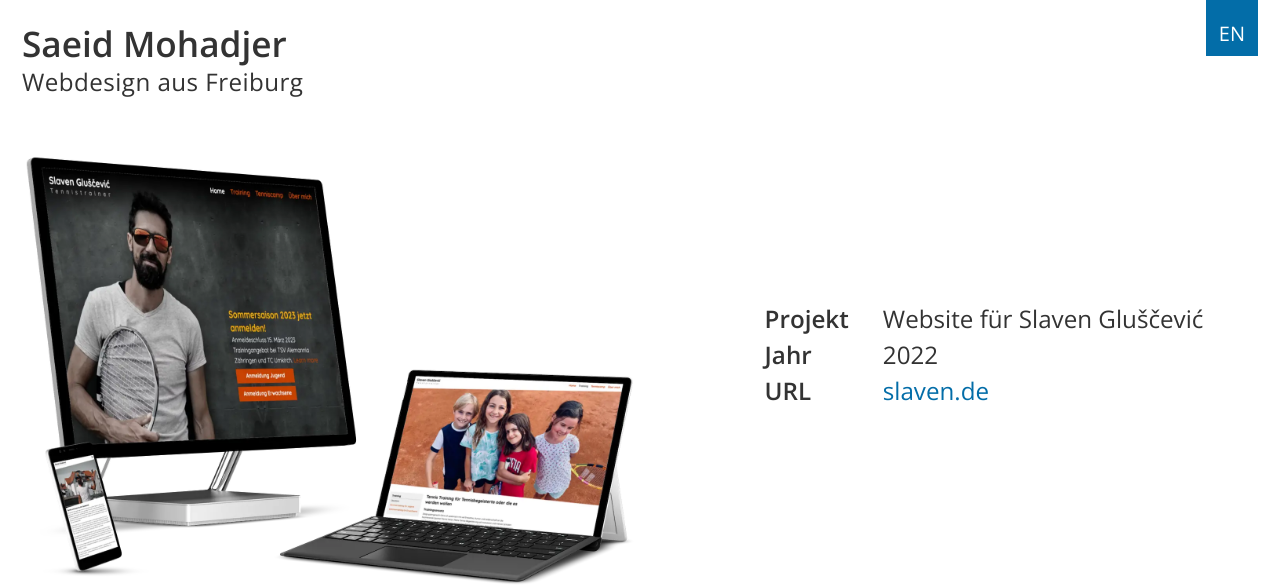
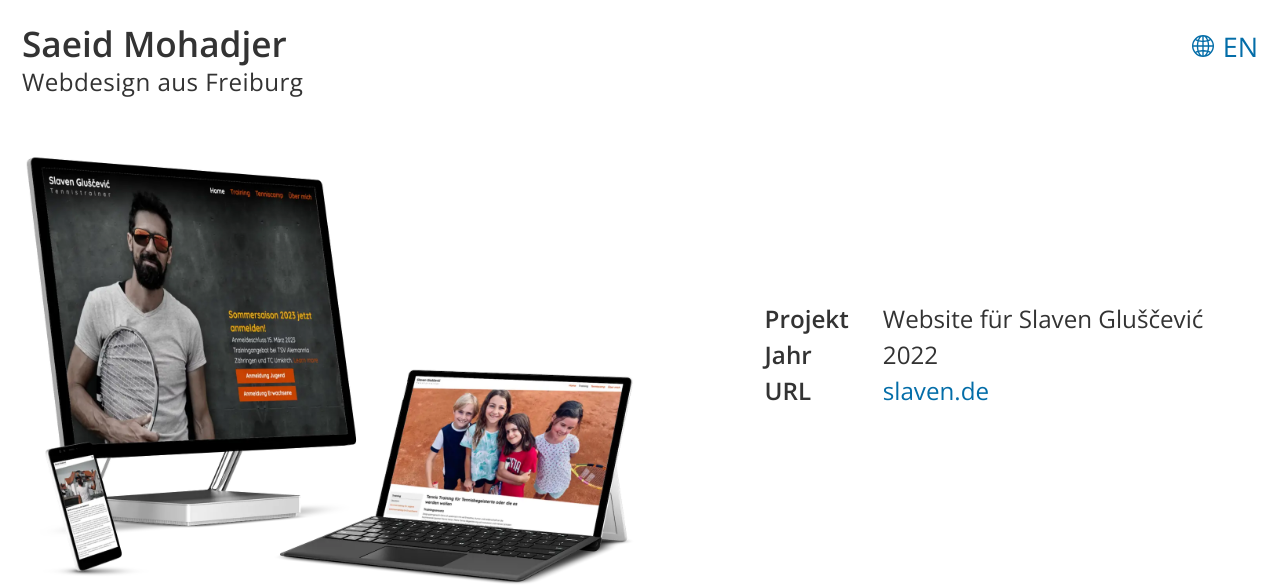
Before and after one commit to smohadjer/saeidmohadjer.com, a PHP site: page / in a window 1280 px wide. Shown: the top 586 px of the page. Run offline with PHP 8.4, Linux system fonts and the light colour scheme; style sheets or scripts are compiled from the project's sources.

Commit message:
Deploying to gh-pages from @ smohadjer/saeidmohadjer.com@62a7af7e6f0fd4908e2d2329d723ee080f5cc57d 🚀

```diff
--- a/index.html
+++ b/index.html
@@ -23,7 +23,7 @@
 			<h1>Webdesign aus Freiburg</h1>
 		</div>
 		<div>
-			<a href="en/">EN</a>
+			<a class="lang" href="en/">EN</a>
 		</div>
 	</header>
 
--- a/resources/css/styles.css
+++ b/resources/css/styles.css
@@ -175,27 +175,18 @@ header {
   justify-content: space-between;
 }
 header a {
-  font-size: 16px;
-  background: #036da8;
-  color: white;
-  padding: 10px;
   font-weight: normal;
-  display: block;
-  line-height: 1.2;
-  transition: transform 0.25s;
-  margin-top: 5px;
+  background: url(../img/globe2.svg) left center no-repeat;
+  background-size: 18px;
+  font-size: 22px;
+  padding-left: 25px;
 }
 @media (min-width: 768px) {
   header a {
-    font-size: 20px;
-    padding: 22px 13px 10px;
-    margin-top: -17px;
+    background-size: 22px;
+    font-size: 27px;
+    padding-left: 31px;
   }
-}
-header a:hover {
-  text-decoration: none;
-  box-shadow: 0px 5px 5px -5px #666;
-  transform: scale(1.2);
 }
 @media (min-width: 1024px) {
   header {
```
Also changed, not shown: resources/img/globe2.svg (added).
